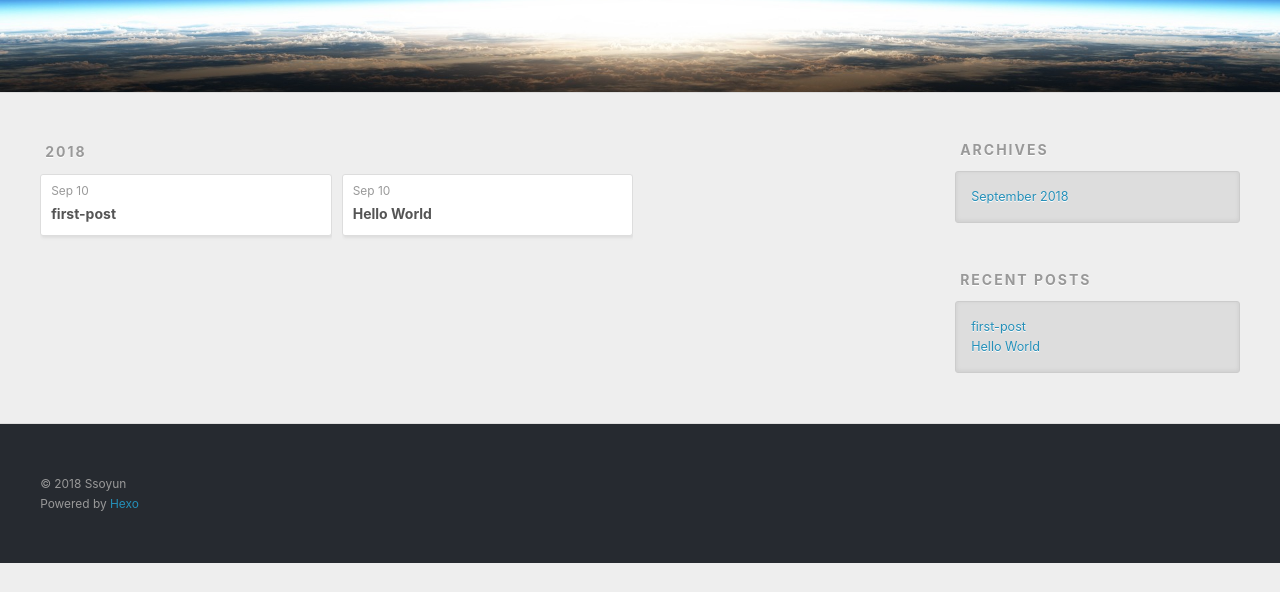
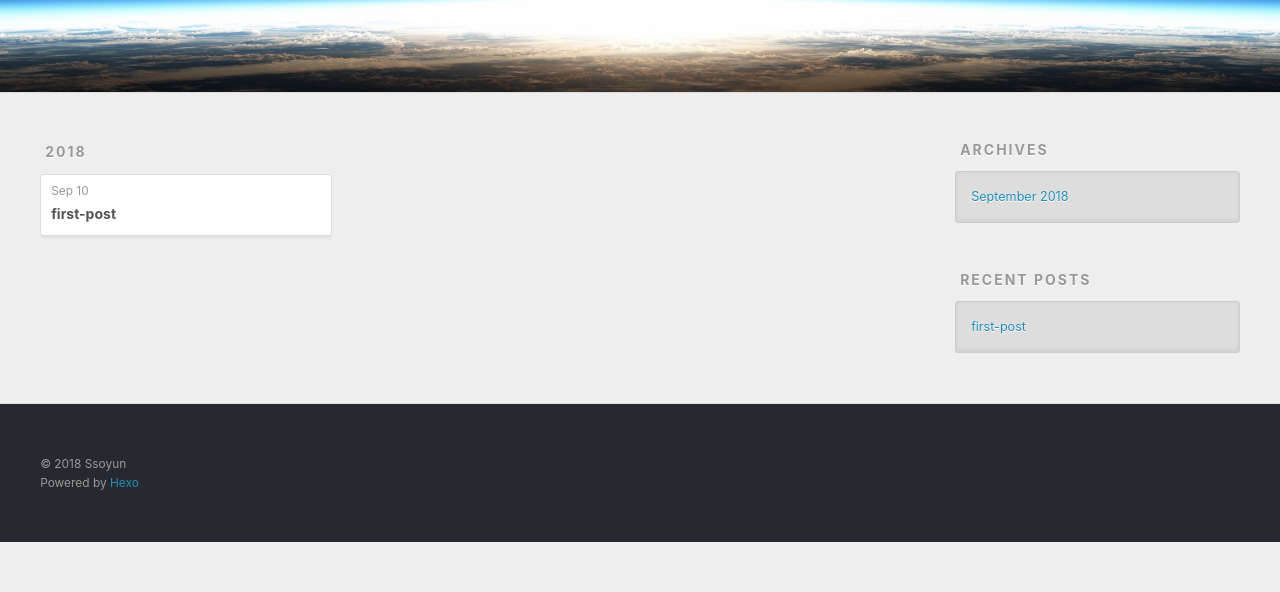
Before and after one commit to ssoyun/ssoyun.github.io, a plain HTML site: page archives/index.html in a window 1280 px wide. Shown: the part 208-800 px from the top of the page. Drawn offline with nearby package versions, Linux system fonts and the light colour scheme.

Commit message:
Site updated: 2018-09-10 12:44:46

```diff
--- a/archives/index.html
+++ b/archives/index.html
@@ -96,23 +96,6 @@
 
 
 
-    <article class="archive-article archive-type-post">
-  <div class="archive-article-inner">
-    <header class="archive-article-header">
-      <a href="/2018/09/10/hello-world/" class="archive-article-date">
-  <time datetime="2018-09-10T02:49:41.243Z" itemprop="datePublished">Sep 10</time>
-</a>
-
-
-    <h1 itemprop="name">
-      <a class="archive-article-title" href="/2018/09/10/hello-world/">Hello World</a>
-    </h1>
-
-
-    </header>
-  </div>
-</article>
-
 
     </div></section>
 
@@ -150,9 +133,6 @@
             <a href="/2018/09/10/first-post/">first-post</a>
           </li>
 
-          <li>
-            <a href="/2018/09/10/hello-world/">Hello World</a>
-          </li>
 
       </ul>
     </div>
```
Also changed, not shown: index.html (+0 -4 lines).
